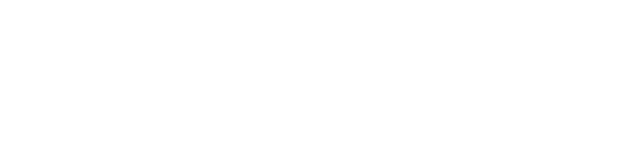
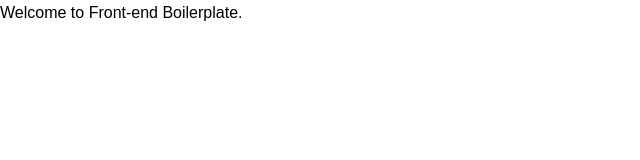
Before and after one commit to welford-media/front-end-boilerplate, a website: page index.html in a window 1280 px wide. Shown: the whole page, without its empty margins (0-640 px from the left). Drawn offline with Linux system fonts and the light colour scheme.

Commit message:
Index content and theme colour

```diff
--- a/index.html
+++ b/index.html
@@ -18,8 +18,10 @@
     <link rel="stylesheet" href="css/main.css" />
 
     <link rel="manifest" href="site.webmanifest" />
-    <meta name="theme-color" content="#fafafa" />
+    <meta name="theme-color" content="#ffffff" />
   </head>
 
-  <body></body>
+  <body>
+    <p>Welcome to Front-end Boilerplate.</p>
+  </body>
 </html>
```
